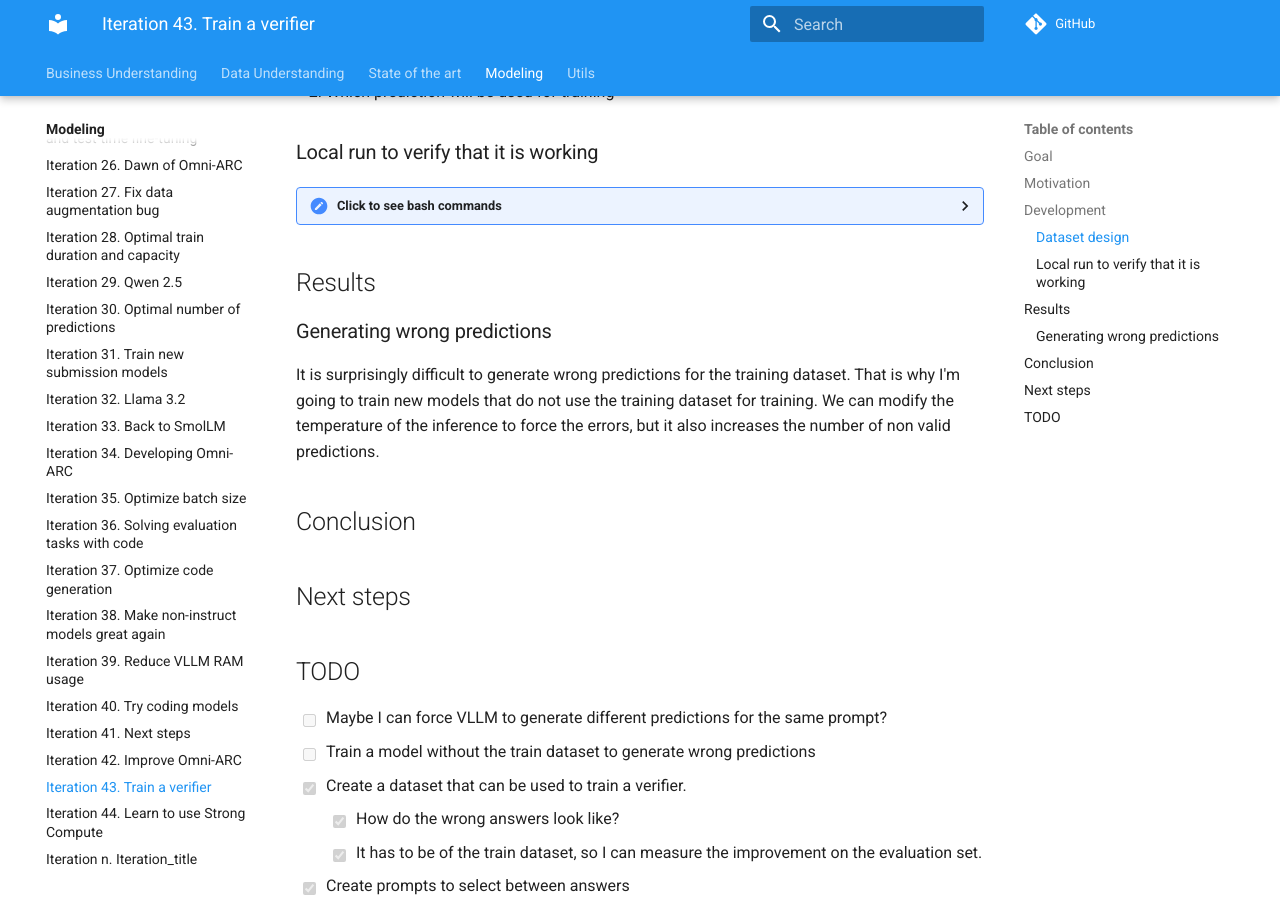
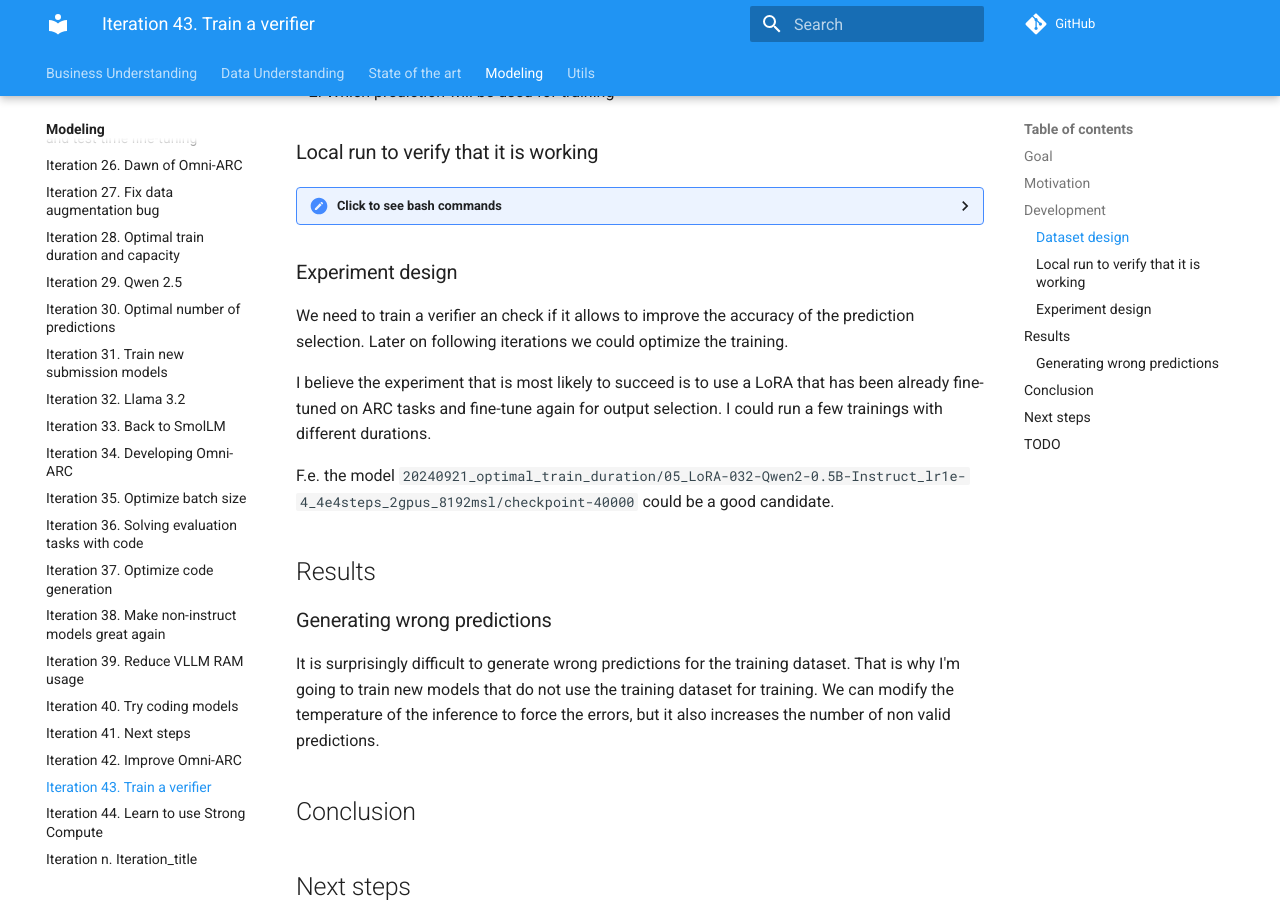
Before and after one commit to zhengjunyao-work/arc24, an MkDocs documentation site: the page built from docs/modeling/Iteration_43_train_a_verifier.md, in a window 1280 px wide and 900 px high, scrolled down 989 px. Built offline with MkDocs 1.6.1 and Material for MkDocs 9.7.7, drawn with Linux system fonts in a browser that asks for light colours; comment, search, counter and statistics services are not loaded.

Commit message:
updated documentation

```diff
--- a/docs/modeling/Iteration_43_train_a_verifier.md
+++ b/docs/modeling/Iteration_43_train_a_verifier.md
@@ -63,6 +63,17 @@ python fine-tuning.py \
 
 </details>
 
+### Experiment design
+
+We need to train a verifier an check if it allows to improve the accuracy of the prediction selection.
+Later on following iterations we could optimize the training.
+
+I believe the experiment that is most likely to succeed is to use a LoRA that has been already fine-tuned
+on ARC tasks and fine-tune again for output selection. I could run a few trainings with different durations.
+
+F.e. the model `20240921_optimal_train_duration/05_LoRA-032-Qwen2-0.5B-Instruct_lr1e-4_4e4steps_2gpus_8192msl/checkpoint-40000` could be
+a good candidate.
+
 ## Results
 
 ### Generating wrong predictions
```
